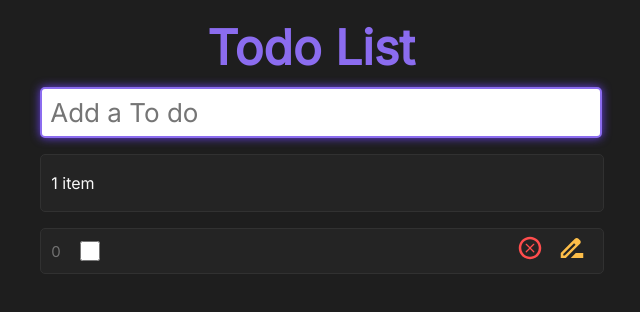
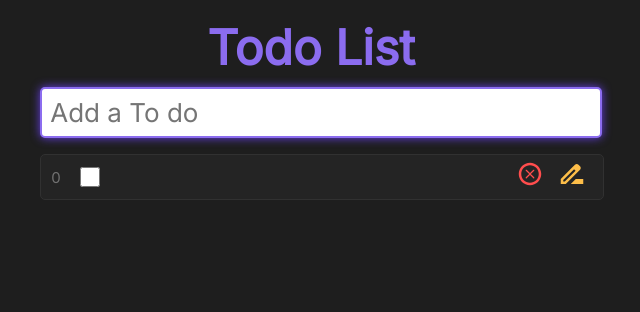
Before and after one commit to miastorga/TodoApp, a React (Vite) app: page / in a window 1280 px wide. Shown: the top 312 px of the page, without its empty margins (329-969 px from the left). Built offline with nearby package versions, Linux system fonts and the light colour scheme.

Commit message:
header borrado

```diff
--- a/src/components/ListHeader.jsx
+++ /dev/null
@@ -1,24 +0,0 @@
-import React, { useContext } from 'react'
-import { Context } from '/src/context/TodoContext'
-
-export const ListHeader = () => {
-	const { todoItems } = useContext(Context)
-	return (
-		<li>
-			<div className={todoItems.length ? 'list-header' : ''}>
-				{todoItems.length === 0 && <h2>No todos added</h2>}
-				{todoItems.length > 0 && (
-					<>
-						<p>
-							{todoItems.length === 1 ? (
-								<>{todoItems.length} item</>
-							) : (
-								<>{todoItems.length} items</>
-							)}
-						</p>
-					</>
-				)}
-			</div>
-		</li>
-	)
-}
--- a/src/components/TodoList.jsx
+++ b/src/components/TodoList.jsx
@@ -1,7 +1,6 @@
 import { useAutoAnimate } from '@formkit/auto-animate/react'
 import { useContext } from 'react'
 import { Context } from '/src/context/TodoContext'
-import { ListHeader } from './ListHeader'
 import { Todo } from './Todo'
 export const TodoList = () => {
 	const [parent] = useAutoAnimate()
@@ -9,7 +8,6 @@ export const TodoList = () => {
 
 	return (
 		<ul ref={parent}>
-			<ListHeader />
 			{todoItems.map((todo) => (
 				<Todo key={todo.id} todo={todo} />
 			))}
```
